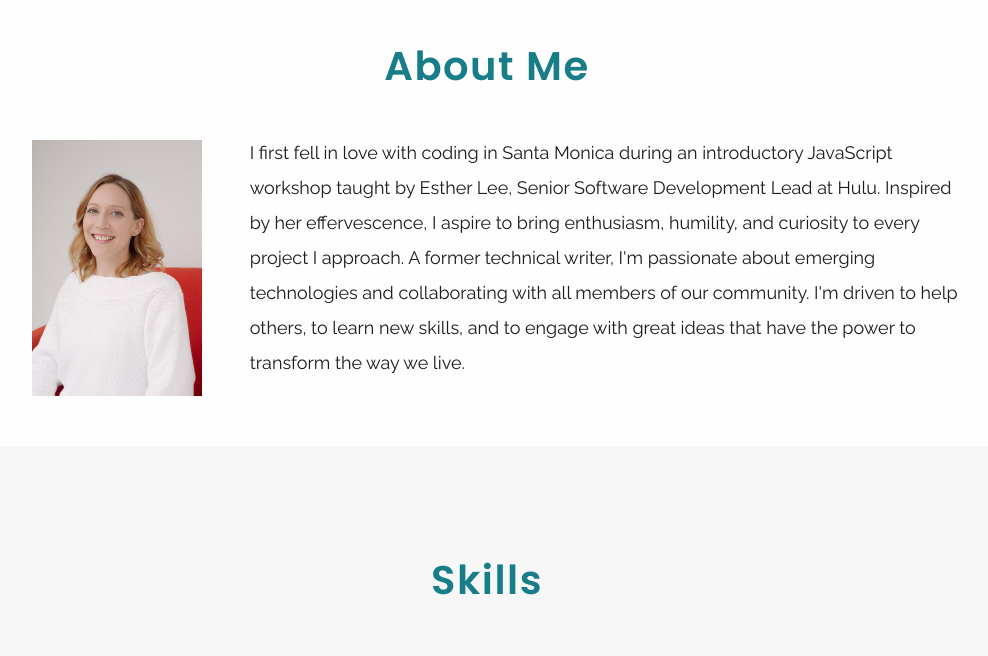
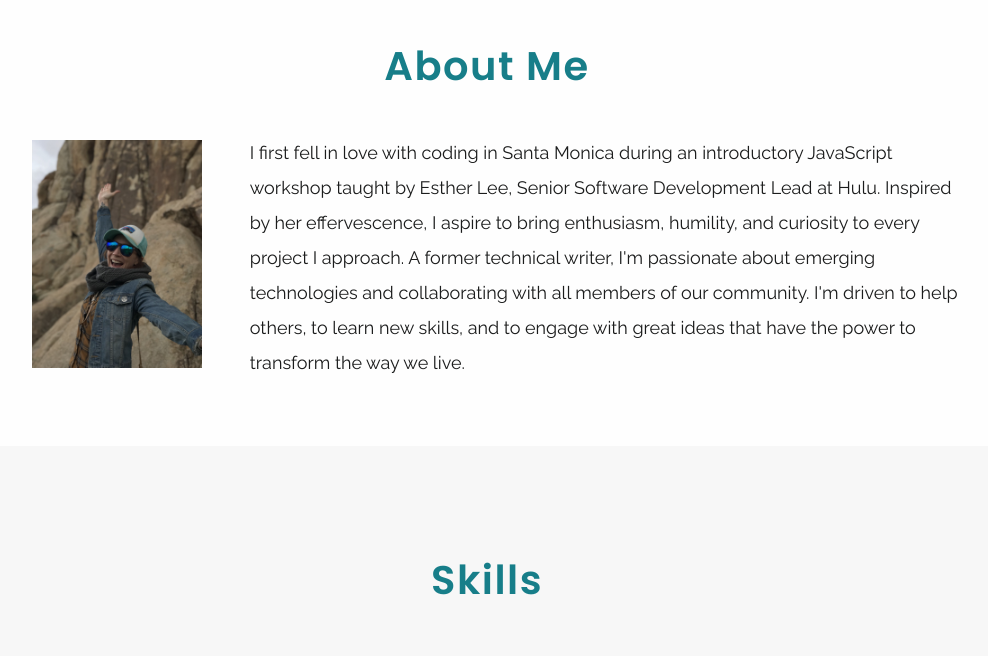
Before and after one commit to nataleecodes/NatB-Portfolio, a website: page index.html in a window 1280 px wide. Shown: the part 860-1516 px from the top of the page, without its empty margins (153-1141 px from the left). Drawn offline with nearby package versions, Linux system fonts and the light colour scheme.

Commit message:
Update index.html

```diff
--- a/index.html
+++ b/index.html
@@ -49,7 +49,7 @@
             <section class="secondary-bkg">
                 <div id="about" class="about contentWrapper flex-container row">
                     <h2 id="about__title">About Me</h2>
-                    <img class="about__headshot" src="/Assets/nat-profile-optimized.jpg" alt="Natalee in a chair at HackerYou">
+                    <img class="about__headshot" src="/Assets/nat-joshuatree-optim.jpg" alt="Natalee in a chair at HackerYou">
                     <div class="about__bio">
                         <p>I first fell in love with coding in Santa Monica during an introductory JavaScript workshop taught by Esther Lee, Senior
                         Software Development Lead at Hulu. Inspired by her effervescence, I aspire to bring enthusiasm, humility, and curiosity to
```
